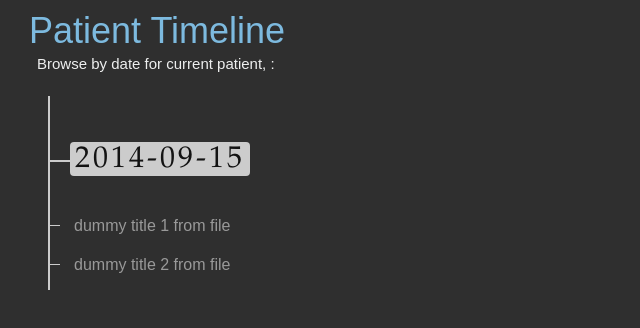
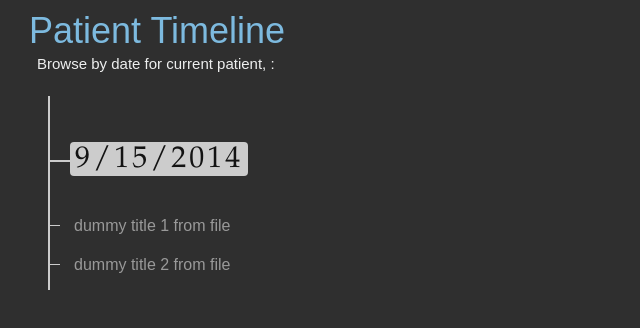
Before and after one commit to KHP-Informatics/patient-timeline, a plain HTML site: page timeliner.html in a window 1280 px wide. Shown: the full height of the page, 141-781 px from the left. Drawn offline with nearby package versions, Linux system fonts and the light colour scheme.

Commit message:
changed date format to locale format

```diff
--- a/timeliner.html
+++ b/timeliner.html
@@ -34,9 +34,9 @@
                    success: function (data) {
                      for(var i = 0; i < data.length; i++) {
                        var obj = data[i];
-//                       var date = Date(obj['date']);
+                       var date = new Date(obj['date']);
                        $('#timelineContainer').append("<div class='timelineMajor'>"+
-                       "<h2 class='timelineMajorMarker'><span>"+obj['date']+"</span></h2>");
+                       "<h2 class='timelineMajorMarker'><span>"+date.toLocaleDateString()+"</span></h2>");
                        for(var j = 0; j < obj['element'].length; j++) {
 
                          var elementObj = obj['element'][j];
```
